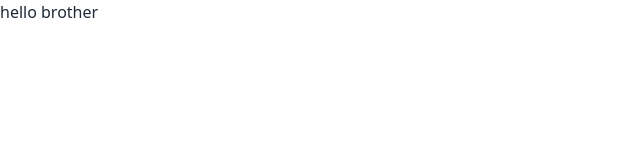
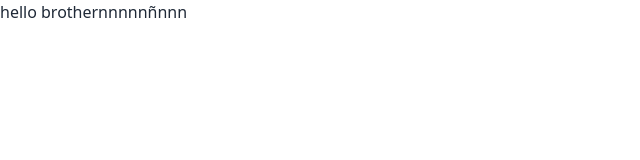
Before and after one commit to nibirrahman123/practice-push-and-pull, a plain HTML site: page index.html in a window 1280 px wide. Shown: the whole page, without its empty margins (0-640 px from the left). Drawn offline with nearby package versions, Linux system fonts and the light colour scheme.

Commit message:
Updabbbbte index.html

```diff
--- a/index.html
+++ b/index.html
@@ -14,7 +14,7 @@
 
 <body>
 
-    <header>hello brother</header>
+    <header>hello brothernnnnnñnnn</header>
 
     <main></main>
 
```
